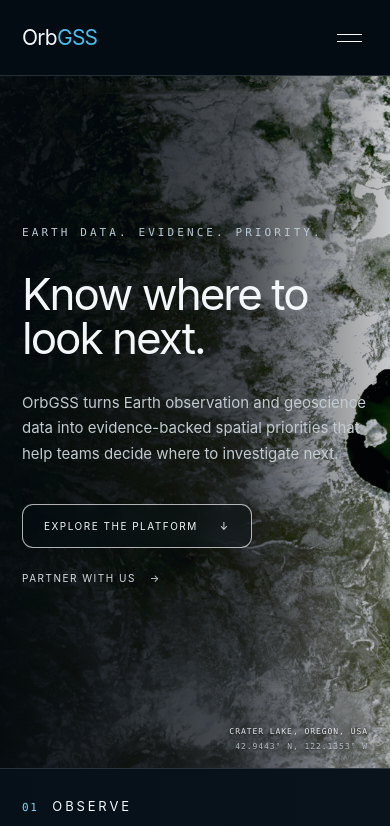
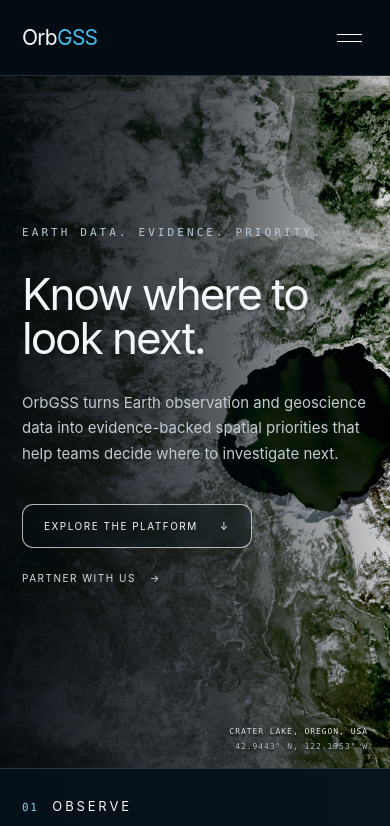
Before and after one commit to baran-orbgss/website, a plain HTML site: page index.html in a window 390 px wide. Shown: the top 826 px of the page. Drawn offline with Linux system fonts and the light colour scheme.

Commit message:
fix(web-001): keep the caldera in frame and lift the hero shade on narrow viewports
Co-Authored-By: Claude Fable 5.1 <noreply@anthropic.com>

```diff
--- a/styles.css
+++ b/styles.css
@@ -145,7 +145,9 @@ button,a{-webkit-tap-highlight-color:transparent}
   .submenu a{padding:12px 0;font-size:10.5px;white-space:normal}.submenu a:hover,.submenu a:focus-visible{background:transparent}.submenu a:focus-visible{outline-offset:2px}
   .lang-switch{border-left:0;padding-left:0;padding-top:16px;gap:16px;margin-left:-10px}
   .lang-btn{display:inline-flex;align-items:center;justify-content:flex-start;min-height:44px;min-width:44px;padding:8px 10px;font-size:11px}
-  .hero{height:80svh;min-height:660px}.hero-content{width:100%;max-width:680px}.hero-shade{background:linear-gradient(90deg,rgba(3,9,14,.95),rgba(3,9,14,.72) 62%,rgba(3,9,14,.22))}
+  .hero{height:80svh;min-height:660px}.hero-content{width:100%;max-width:680px}.hero-shade{background:linear-gradient(90deg,rgba(3,9,14,.94),rgba(3,9,14,.66) 58%,rgba(3,9,14,.16)),linear-gradient(0deg,rgba(3,9,14,.22),transparent 40%)}
+  /* Narrow viewports crop the hero composite: keep the caldera (anchor_x 0.68 in the manifest) in frame. */
+  .hero-image{object-position:68% 49%}
   .hero h1{max-width:none}
   .story-beam,.contact-beam{grid-template-columns:1fr;grid-template-areas:"head" "statement" "meta";gap:14px;padding-top:28px;padding-bottom:28px}
   .beam-meta{margin-top:4px}
```
